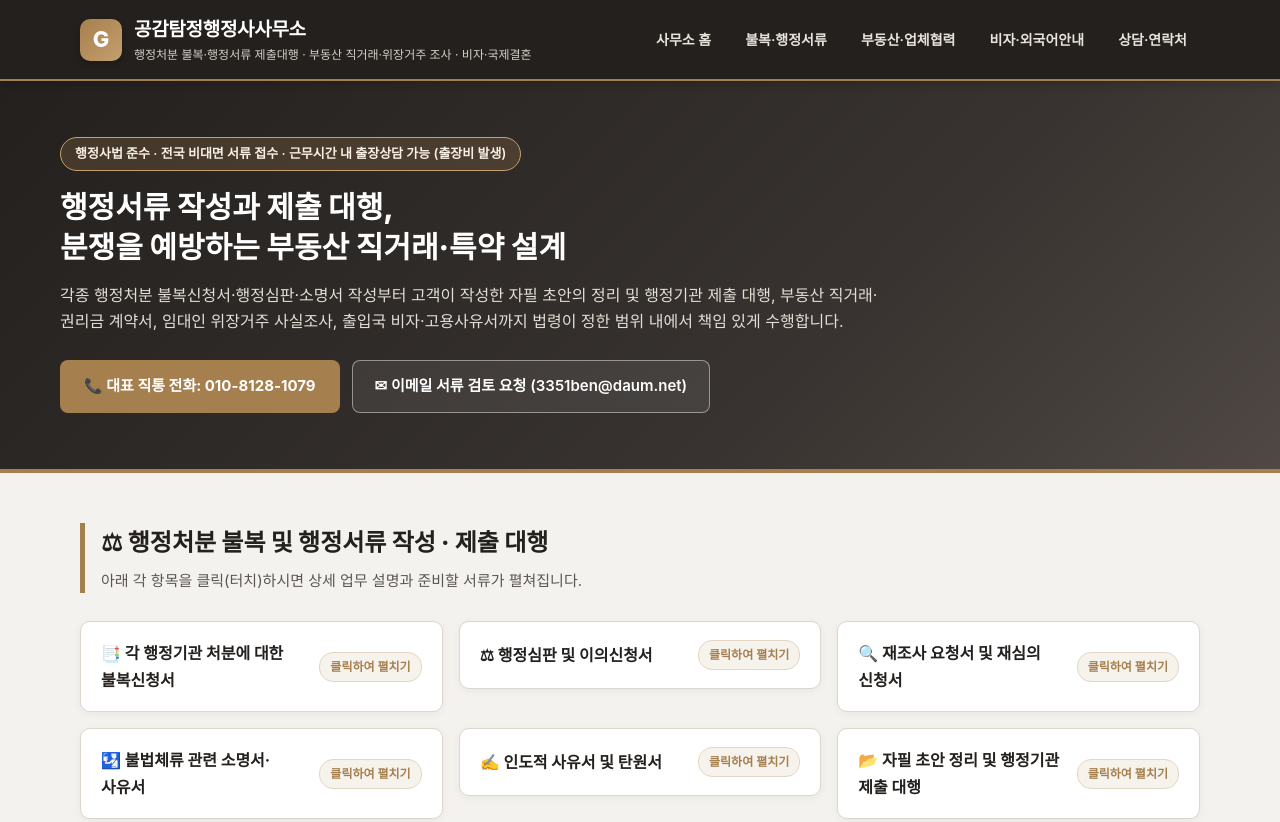
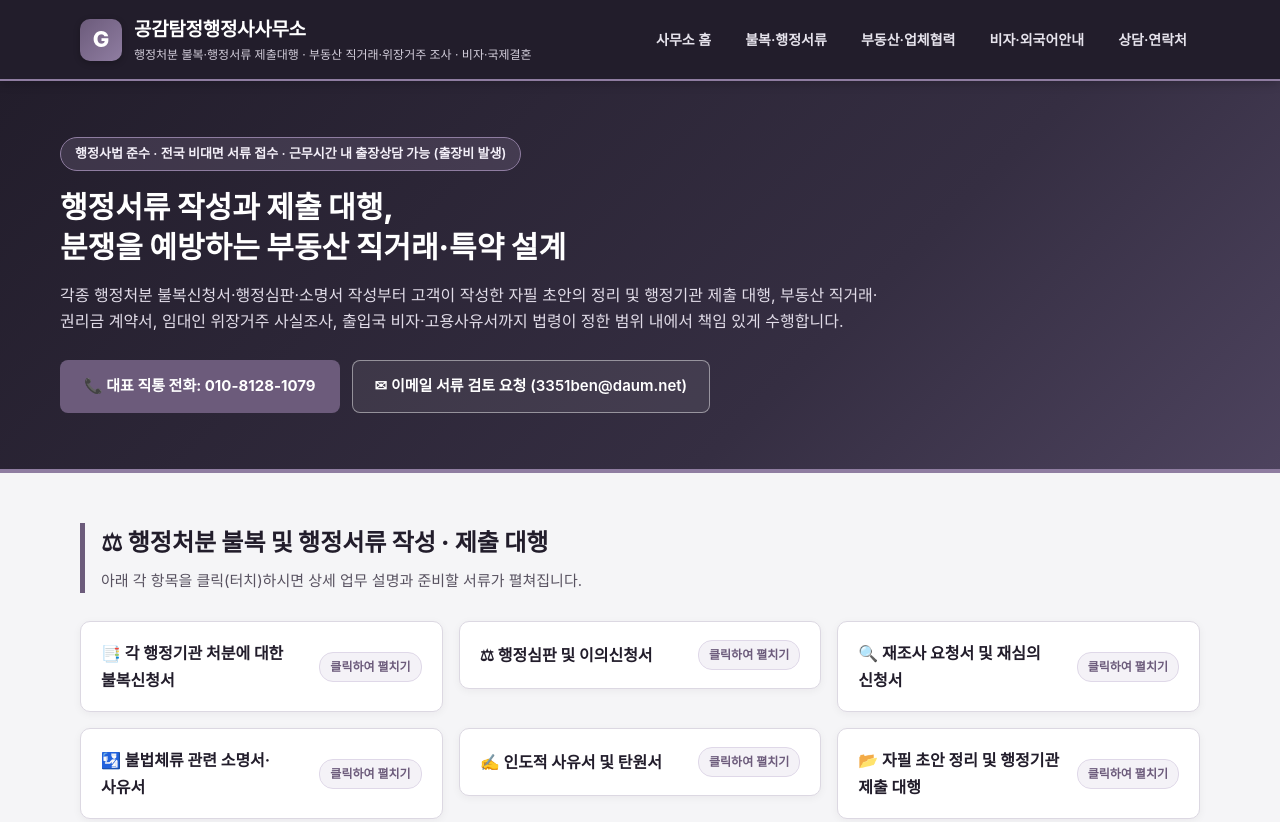
Before and after one commit to gonggam-027338816/office, a plain HTML site: page index.html in a window 1280 px wide. Shown: the top 822 px of the page. Drawn offline with Linux system fonts and the light colour scheme.

Commit message:
Update index.html

```diff
--- a/index.html
+++ b/index.html
@@ -6,17 +6,17 @@
   <title>공감탐정행정사사무소 | 행정처분 불복·부동산직거래·위장거주 조사·비자대행</title>
   <style>
     :root {
-      --primary: #383330;        /* 차분한 웜 차콜 브라운 (초록·남색 배제) */
-      --primary-dark: #23201e;   /* 짙은 에스프레소 차콜 */
-      --primary-light: #4f4844;  /* 미디엄 웜 그레이 */
-      --accent: #a67f4e;         /* 웜 샴페인 골드 포인트 */
-      --accent-light: #c59f6d;   /* 라이트 골드 */
-      --accent-bg: #f6f2ec;      /* 은은한 크림 베이지 배경 */
-      --bg-main: #f4f2ef;        /* 전체 배경 (스톤 아이보리) */
+      --primary: #352e42;        /* 차분한 딥 슬레이트 플럼 (갈색·남색·초록 배제) */
+      --primary-dark: #221d2b;   /* 짙은 다크 인디고 그레이 */
+      --primary-light: #4d435e;  /* 미디엄 퍼플 그레이 */
+      --accent: #6c5b7b;         /* 세련된 모던 모브·슬레이트 포인트 */
+      --accent-light: #8f7da1;   /* 라이트 모브 실버 */
+      --accent-bg: #f4f2f7;      /* 은은한 라벤더 그레이 배경 */
+      --bg-main: #f5f5f7;        /* 전체 배경 (클린 쿨 그레이) */
       --surface: #ffffff;        /* 카드 배경 */
-      --text-main: #24211f;      /* 기본 본문색 */
-      --text-muted: #5c5652;     /* 보조 텍스트 */
-      --border: #dcd6ce;         /* 테두리선 */
+      --text-main: #221f26;      /* 기본 본문색 */
+      --text-muted: #585260;     /* 보조 텍스트 */
+      --border: #dcd8e2;         /* 테두리선 */
     }
 
     * {
@@ -50,7 +50,7 @@
       top: 0;
       z-index: 1000;
       box-shadow: 0 2px 10px rgba(0, 0, 0, 0.22);
-      border-bottom: 2px solid var(--accent);
+      border-bottom: 2px solid var(--accent-light);
     }
 
     .nav-container {
@@ -93,7 +93,7 @@
 
     .brand-text span {
       font-size: 12px;
-      color: #d6cfc7;
+      color: #d3cedb;
       display: block;
     }
 
@@ -110,7 +110,7 @@
       border-radius: 6px;
       font-size: 14px;
       font-weight: 600;
-      color: #e8e2db;
+      color: #e6e3ec;
       transition: all 0.2s ease;
     }
 
@@ -124,7 +124,7 @@
       background: linear-gradient(135deg, var(--primary-dark) 0%, var(--primary) 65%, var(--primary-light) 100%);
       color: #ffffff;
       padding: 56px 20px;
-      border-bottom: 4px solid var(--accent);
+      border-bottom: 4px solid var(--accent-light);
     }
 
     .hero-inner {
@@ -134,9 +134,9 @@
 
     .hero-badge {
       display: inline-block;
-      background-color: rgba(166, 127, 78, 0.24);
+      background-color: rgba(143, 125, 161, 0.24);
       border: 1px solid var(--accent-light);
-      color: #f7efe4;
+      color: #f3eff8;
       padding: 5px 14px;
       border-radius: 20px;
       font-size: 13px;
@@ -153,7 +153,7 @@
 
     .hero p {
       font-size: 16px;
-      color: #e3ddd5;
+      color: #e1dce8;
       max-width: 840px;
       margin-bottom: 26px;
     }
@@ -180,7 +180,7 @@
     }
 
     .btn-accent:hover {
-      background-color: #8a673c;
+      background-color: #564763;
     }
 
     .btn-outline {
@@ -226,7 +226,7 @@
       color: var(--text-muted);
     }
 
-    /* 클릭/터치 아코디언 카드 그리드 (3열 균형 배치) */
+    /* 클릭/터치 아코디언 카드 그리드 */
     .accordion-grid {
       display: grid;
       grid-template-columns: repeat(auto-fit, minmax(330px, 1fr));
@@ -238,14 +238,14 @@
       background: var(--surface);
       border: 1px solid var(--border);
       border-radius: 10px;
-      box-shadow: 0 2px 8px rgba(35, 32, 30, 0.05);
+      box-shadow: 0 2px 8px rgba(34, 29, 43, 0.05);
       transition: all 0.2s ease;
       overflow: hidden;
     }
 
     details.service-card:hover {
       border-color: var(--accent);
-      box-shadow: 0 5px 15px rgba(35, 32, 30, 0.09);
+      box-shadow: 0 5px 15px rgba(34, 29, 43, 0.09);
     }
 
     details.service-card[open] {
@@ -282,7 +282,7 @@
       font-weight: 600;
       color: var(--accent);
       background-color: var(--accent-bg);
-      border: 1px solid #e3d6c5;
+      border: 1px solid #dfd8e8;
       padding: 4px 10px;
       border-radius: 14px;
       white-space: nowrap;
@@ -335,8 +335,8 @@
     /* 법령 준수 고지 박스 */
     .legal-notice {
       margin-top: 22px;
-      background-color: #ece8e2;
-      border: 1px solid #d5cdc3;
+      background-color: #ece9f0;
+      border: 1px solid #d4cedc;
       border-left: 4px solid var(--primary);
       padding: 15px 18px;
       border-radius: 8px;
@@ -361,13 +361,13 @@
 
     .collab-banner h4 {
       font-size: 18px;
-      color: #f7efe4;
+      color: #f3eff8;
       margin-bottom: 6px;
     }
 
     .collab-banner p {
       font-size: 14.5px;
-      color: #e3ddd5;
+      color: #e1dce8;
     }
 
     /* 출입국 비자 & 외국어 안내 섹션 */
@@ -444,7 +444,7 @@
     .lang-content {
       display: none;
       background-color: var(--accent-bg);
-      border: 1px solid #e3d6c5;
+      border: 1px solid #dfd8e8;
       border-radius: 8px;
       padding: 20px;
     }
@@ -533,7 +533,7 @@
       border-radius: 6px;
       font-size: 14px;
       font-family: inherit;
-      background-color: #fbfaf8;
+      background-color: #faf9fb;
     }
 
     .form-group select:focus,
@@ -567,9 +567,9 @@
     /* 푸터 및 다국어 주소 */
     footer {
       background-color: var(--primary-dark);
-      color: #d6cfc7;
+      color: #d3cedb;
       padding: 44px 20px;
-      border-top: 4px solid var(--accent);
+      border-top: 4px solid var(--accent-light);
       font-size: 14px;
     }
 
@@ -618,20 +618,20 @@
       grid-template-columns: 1fr;
       gap: 7px;
       font-size: 13px;
-      color: #e8e2db;
+      color: #e6e3ec;
     }
 
     .addr-list span.lang-tag {
       display: inline-block;
       min-width: 82px;
       font-weight: 700;
-      color: var(--accent-light);
+      color: #c4b5d6;
     }
 
     .copyright {
       text-align: center;
       font-size: 13px;
-      color: #a39b92;
+      color: #9e97a8;
     }
 
     @media (max-width: 640px) {
@@ -1105,7 +1105,7 @@
         </div>
       </div>
 
-      <!-- 일본어 추가 -->
+      <!-- 일본어 -->
       <div id="lang-jp" class="lang-content">
         <h5>韓国ビザ申請代行 · 緊急受付 · 雇用理由書作成および三者通訳サポート</h5>
         <ul>
```
